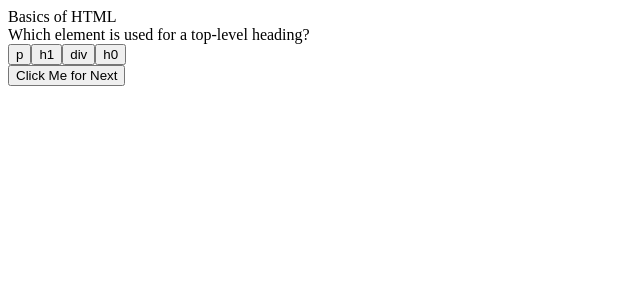
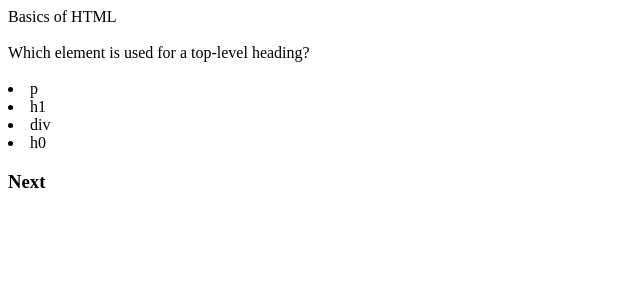
Before and after one commit to teapuddles/takeHome, a React (Create React App) app: page / in a window 1280 px wide. Shown: the top 300 px of the page, without its empty margins (0-640 px from the left). Built offline with nearby package versions, Linux system fonts and the light colour scheme; the HTML template or start-up script is replaced by a standard one.

Commit message:
comments on score

```diff
--- a/src/App.js
+++ b/src/App.js
@@ -9,12 +9,13 @@ const App = () => {
   // state variables
   const [currentQuiz, setCurrentQuiz] = useState(0)
   const [currentQuestion, setCurrentQuestion] = useState(0);
-	const [showSummary, setShowSummary] = useState(false);
+  const [showSummary, setShowSummary] = useState(false);
+  // score doesn't really need to be held, but we'll use it later for handling delighters
   const [score, setScore] = useState(0);
+
 
   // combines and shuffles answers with Fischer/Yates helper
   const answers = useMemo (() => {
-    // will make more dynamic later by replacing quizzes with currentQuiz
     const incorrectOptions = quizzes[currentQuiz].questions[currentQuestion].incorrectAnswers
     const correctOptions = quizzes[currentQuiz].questions[currentQuestion].correctAnswer
 
@@ -35,12 +36,12 @@ const App = () => {
 			setCurrentQuestion(nextQuestion)
 
 		}else{
-      // reset currentQuestion to 0 so it doesn't break before showing summary
       setCurrentQuestion(0)
 			setShowSummary(true)
 		}
   }
 
+  // next quiz click passed to Summary
   const handleNextQuizClick = () => {
 
     const nextQuiz = currentQuiz + 1
@@ -48,13 +49,16 @@ const App = () => {
 
     if(nextQuiz < quizzes.length){
       setCurrentQuiz(nextQuiz)
+      setScore(0)
       setShowSummary(false)
 
     }else{
       setCurrentQuiz(0)
+      setScore(0)
       setShowSummary(false)
     }
   }
+
 
   // Handle clicking an answer
   const handleAnswerClick = (answer) => {
@@ -74,15 +78,17 @@ const App = () => {
     ) : (
       <>
       <div className='quiz-title'>{quizzes[currentQuiz].title}</div>
+      <br></br>
         <div className='question-section'>
         <div className='question-text'>{quizzes[currentQuiz].questions[currentQuestion].text}</div>
+      <br></br>
         <div className='answer-section'>
         {answers.map((answer) =>
-            <button onClick={() => handleAnswerClick(answer)}>{answer}</button>
+            <li key={answer} onClick={() => handleAnswerClick(answer)}>{answer}</li>
         )}
       </div>
       </div>
-       <button onClick={() => handleNextQuestionClick()}>Click Me for Next</button>
+       <h3 className='next-question' onClick={() => handleNextQuestionClick()}> Next </h3>
       </>
     )}
   </div>
```
